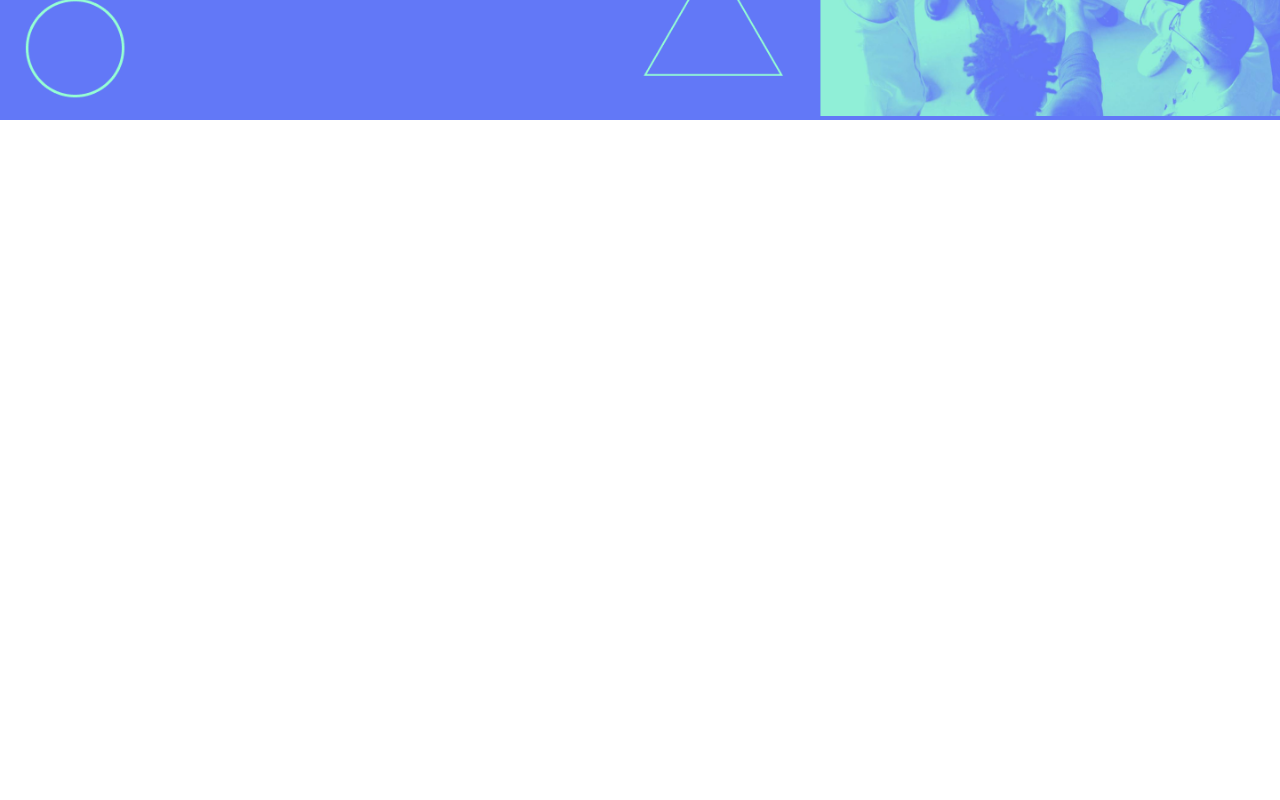
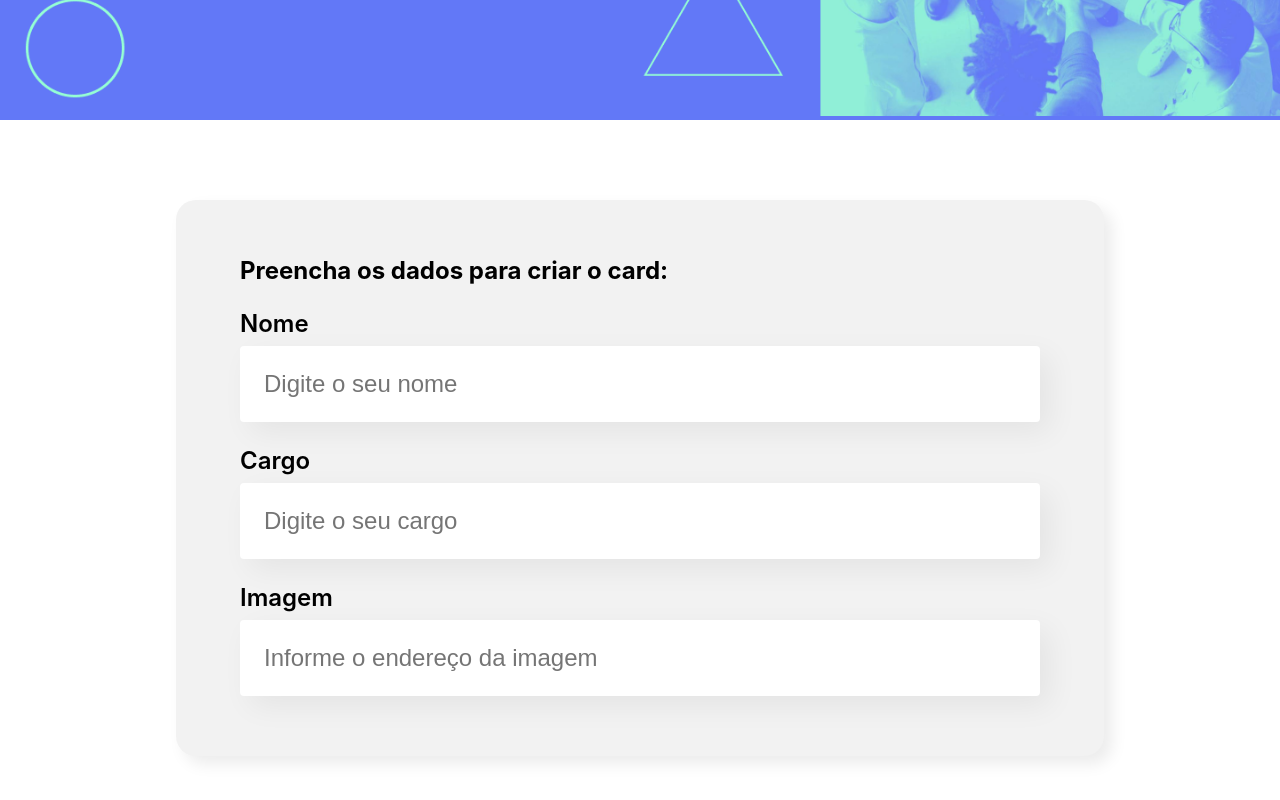
Before and after one commit to victormmoraes/organo, a React (Create React App) app: page / in a window 1280 px wide. Shown: the part 378-1178 px from the top of the page. Before the commit the page ends 800 px from the top, so only its background shows below. Built offline with nearby package versions, Linux system fonts and the light colour scheme.

Commit message:
Estrutura visual - Criando componente Form e TextInput e trabalhando com props

```diff
--- a/src/App.js
+++ b/src/App.js
@@ -1,9 +1,12 @@
 import Banner from './components/Banner';
+import Form from './components/Form';
 
 export default function App() {
   return (
     <div className="App">
       <Banner />
+      <Form />
+
     </div>
   );
 }
--- /dev/null
+++ b/src/components/Form/Form.css
@@ -0,0 +1,14 @@
+.form-container {
+  display: flex;
+  justify-content: center;
+  margin: 80px 0;
+}
+
+.form-container form {
+  width: 100%;
+  max-width: 800px;
+  background-color: #f2f2f2;
+  border-radius: 20px;
+  padding: 36px 64px;
+  box-shadow: 8px 8px 16px rgba(0, 0, 0, 0.08);
+}
--- /dev/null
+++ b/src/components/Form/index.js
@@ -0,0 +1,15 @@
+import TextInput from "../TextInput";
+import './Form.css'
+
+export default function Form() {
+  return (
+    <section className="form-container">
+      <form>
+        <h2>Preencha os dados para criar o card:</h2>
+        <TextInput label="Nome" placeholder="Digite o seu nome" />
+        <TextInput label="Cargo" placeholder="Digite o seu cargo" />
+        <TextInput label="Imagem" placeholder="Informe o endereço da imagem" />
+      </form>
+    </section>
+  )
+}
--- /dev/null
+++ b/src/components/TextInput/TextInput.css
@@ -0,0 +1,22 @@
+.text-input {
+  margin: 24px 0;
+}
+
+.text-input label {
+  display: block;
+  margin-bottom: 8px;
+  font-size: 24px;
+  font-weight: 600;
+}
+
+.text-input input {
+  background-color: white;
+  box-shadow: 10px 10px 30px rgba(0, 0, 0, 0.06);
+  width: 100%;
+
+  border: none;
+  font-size: 24px;
+  padding: 24px;
+  box-sizing: border-box;
+  border-radius: 4px;
+}
--- /dev/null
+++ b/src/components/TextInput/index.js
@@ -0,0 +1,10 @@
+import './TextInput.css'
+
+export default function TextInput({label, placeholder}) {
+  return (
+    <div className="text-input">
+      <label>{label}</label>
+      <input placeholder={placeholder} />
+    </div>
+  )
+}
```
